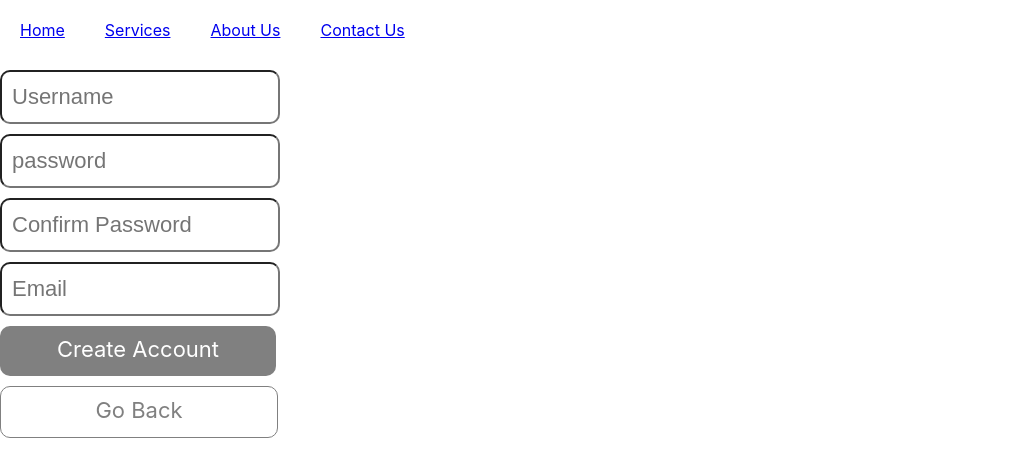
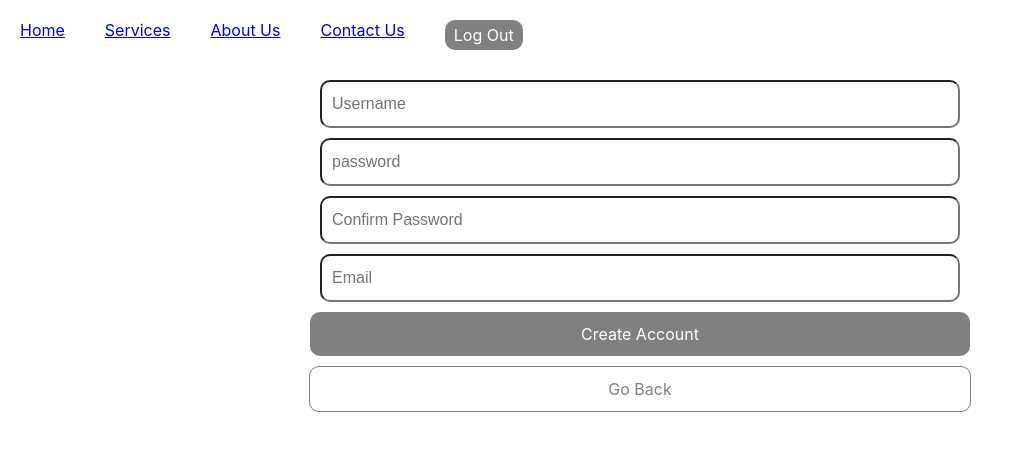
Before and after one commit to Nihal-Sharma/bubble_frontend, a React (Create React App) app: page /signup in a window 1280 px wide. Shown: the top 476 px of the page, without its empty margins (0-1034 px from the left). Built offline with nearby package versions, Linux system fonts and the light colour scheme.

Commit message:
Log out added , minor fixes

```diff
--- a/src/App.css
+++ b/src/App.css
@@ -1,28 +1,33 @@
 .mainbox {
     margin-top: 10px;
-    width: 20%;
+    width: 50vw;
+    display: flex;
+    justify-content: center;
+    align-items: center;
 }
-.login-but
-{
-    height: 30px;
-    width: 100%;
-    height: 100%;
-}
+
 .heightt{
     background-color: grey;
-    height: 30px;
+    height: 3vh;
     padding: 10px;
     border-radius: 10px;
-    font-size: 22px;
+    font-size: 2vh;
     color :white;
     text-align: center;
+
+}
+.gg{
+    display: flex;
+    justify-content: center;
+    align-items: center;
+    flex-direction: column;
 }
 .heightt1{
     background-color: rgb(255, 255, 255);
-    height: 30px;
+    height: 3vh;
     padding: 10px;
     border-radius: 10px;
-    font-size: 22px;
+    font-size: 2vh;
     color :grey;
     text-align: center;
    border: 1px solid grey;
--- a/src/Components/Navbar.jsx
+++ b/src/Components/Navbar.jsx
@@ -1,15 +1,71 @@
-import React from 'react'
-import { Link } from 'react-router-dom'
+import React, { useState } from "react";
+import { Link } from "react-router-dom";
+import { useNavigate } from "react-router-dom";
+const Navbar = () => {
+  const [showAlert, setShowAlert] = useState(false);
+  const navigate = useNavigate()
 
-const Navbar = () => {
+
+
+    const handleButtonClick = () => {
+      setShowAlert(true);
+    };
+
+    const logout = () => {
+      setShowAlert(false);
+      localStorage.setItem("LOGGEDIN" ,'false')
+      navigate('/')
+    };
+
+    const cancel = () =>{
+      setShowAlert(false);
+    }
+
   return (
-    <div style={{display :'flex'  }}>
-       <div style={{margin :'20px'}}> <Link to={"/"} >Home</Link></div>
-       <div style={{margin :'20px'}}> <Link to={"/Services"} >Services</Link></div>
-       <div style={{margin :'20px'}}> <Link to={"/AboutUs"} >About Us</Link></div>
-       <div style={{margin :'20px'}}>  <Link to={"/ContactUs"}>Contact Us</Link></div>
+    <div style={{ display: "flex" }}>
+      <div style={{ margin: "20px" }}>
+        {" "}
+        <Link to={"/"}>Home</Link>
+      </div>
+      <div style={{ margin: "20px" }}>
+        {" "}
+        <Link to={"/Services"}>Services</Link>
+      </div>
+      <div style={{ margin: "20px" }}>
+        {" "}
+        <Link to={"/AboutUs"}>About Us</Link>
+      </div>
+      <div style={{ margin: "20px" }}>
+        {" "}
+        <Link to={"/ContactUs"}>Contact Us</Link>
+      </div>
+      <div
+        style={{
+          margin: "20px",
+          backgroundColor: "grey",
+          color: "white",
+          paddingLeft: "9px",
+          paddingRight: "9px",
+          paddingTop: "5px",
+          paddingBottom: "5px",
+          borderRadius: "10px",
+        }}
+        onClick={logout}
+      >
+        Log Out
+      </div>
+      <div>
+
+      {showAlert && (
+        <div className="alert-box">
+          <p>This is an alert box.</p>
+          <button onClick={logout}>Log Out</button>
+          <button onClick={cancel}>Cancel</button>
+        </div>
+      )}
     </div>
-  )
-}
+    </div>
+  );
+};
 
-export default Navbar
+export default Navbar;
--- a/src/Components/SignUp.jsx
+++ b/src/Components/SignUp.jsx
@@ -18,14 +18,14 @@ const SignUp = () => {
 
 
   return (
-    <div>
+    <div className="gg">
 
     <div className="mainbox">
       <input
         placeholder="Username"
         style={{
-          height: "30px",
-          fontSize: "22px",
+          height: "3vh",
+          fontSize: "2vh",
           padding: "10px",
           borderRadius: "10px",
           width :'100%'
@@ -38,8 +38,8 @@ const SignUp = () => {
         placeholder="password"
         type="password"
         style={{
-          height: "30px",
-          fontSize: "22px",
+          height: "3vh",
+          fontSize: "2vh",
           padding: "10px",
           borderRadius: "10px",
           width :'100%'
@@ -54,8 +54,8 @@ const SignUp = () => {
         placeholder="Confirm Password"
         type="password"
         style={{
-          height: "30px",
-          fontSize: "22px",
+          height: "3vh",
+          fontSize: "2vh",
           padding: "10px",
           borderRadius: "10px",
           width :'100%'
@@ -69,8 +69,8 @@ const SignUp = () => {
         placeholder="Email"
         type="mail"
         style={{
-          height: "30px",
-          fontSize: "22px",
+          height: "3vh",
+          fontSize: "2vh",
           padding: "10px",
           borderRadius: "10px",
           width :'100%'
--- a/src/Components/UsernameLogin.jsx
+++ b/src/Components/UsernameLogin.jsx
@@ -32,14 +32,14 @@ const UsernameLogin = () => {
     }
 
   return (
-    <div>
+    <div className="gg">
 
       <div className="mainbox">
         <input
           placeholder="Username"
           style={{
-            height: "30px",
-            fontSize: "22px",
+            height: "3vh",
+            fontSize: "2vh",
             padding: "10px",
             borderRadius: "10px",
             width :'100%'
@@ -52,8 +52,8 @@ const UsernameLogin = () => {
           placeholder="password"
           type="password"
           style={{
-            height: "30px",
-            fontSize: "22px",
+            height: "3vh",
+            fontSize: "2vh",
             padding: "10px",
             borderRadius: "10px",
             width :'100%'
@@ -62,7 +62,7 @@ const UsernameLogin = () => {
         ></input>
 
       </div>
-      <div div className="mainbox heightt" onClick={Login} >
+      <div  className="mainbox heightt" onClick={Login} >
       <text className="login-but">Login</text></div>
       <div  className="mainbox heightt1" onClick={NewAcc} >
         <text>Create Account</text>
```
